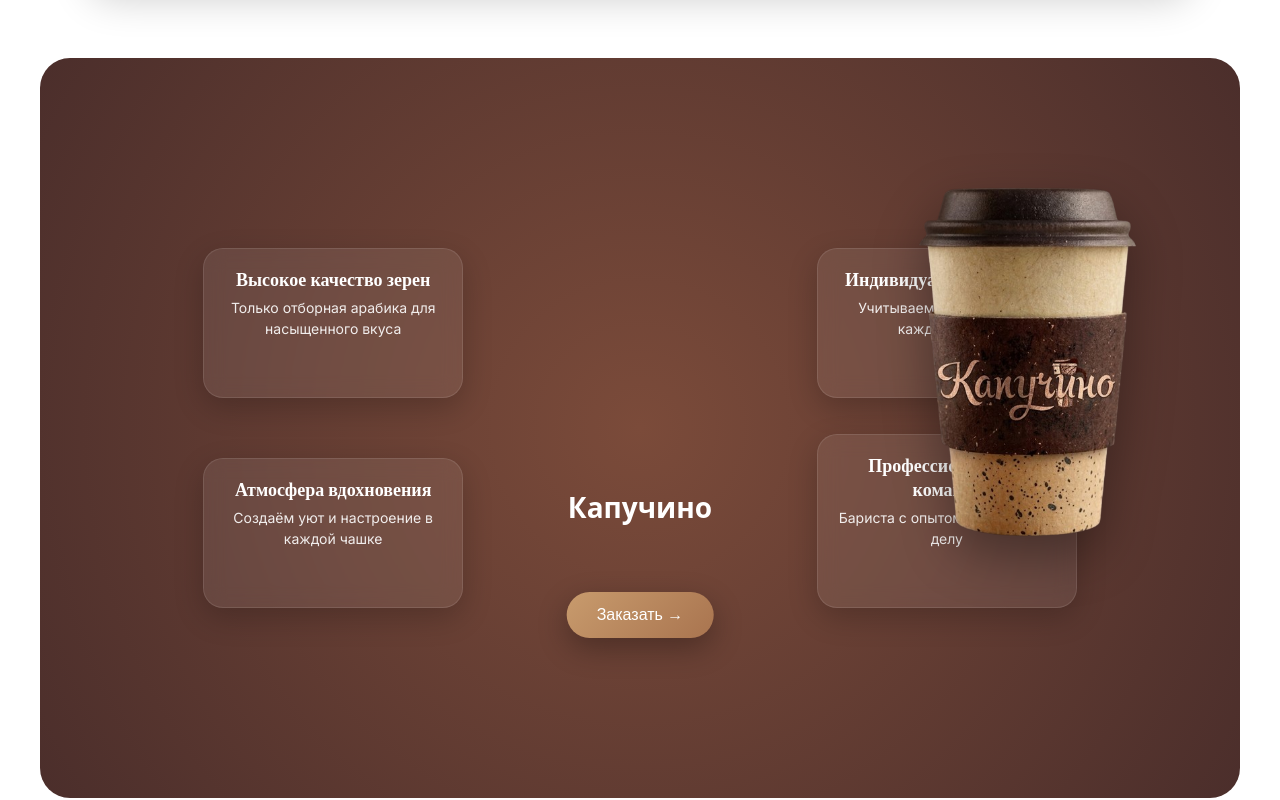
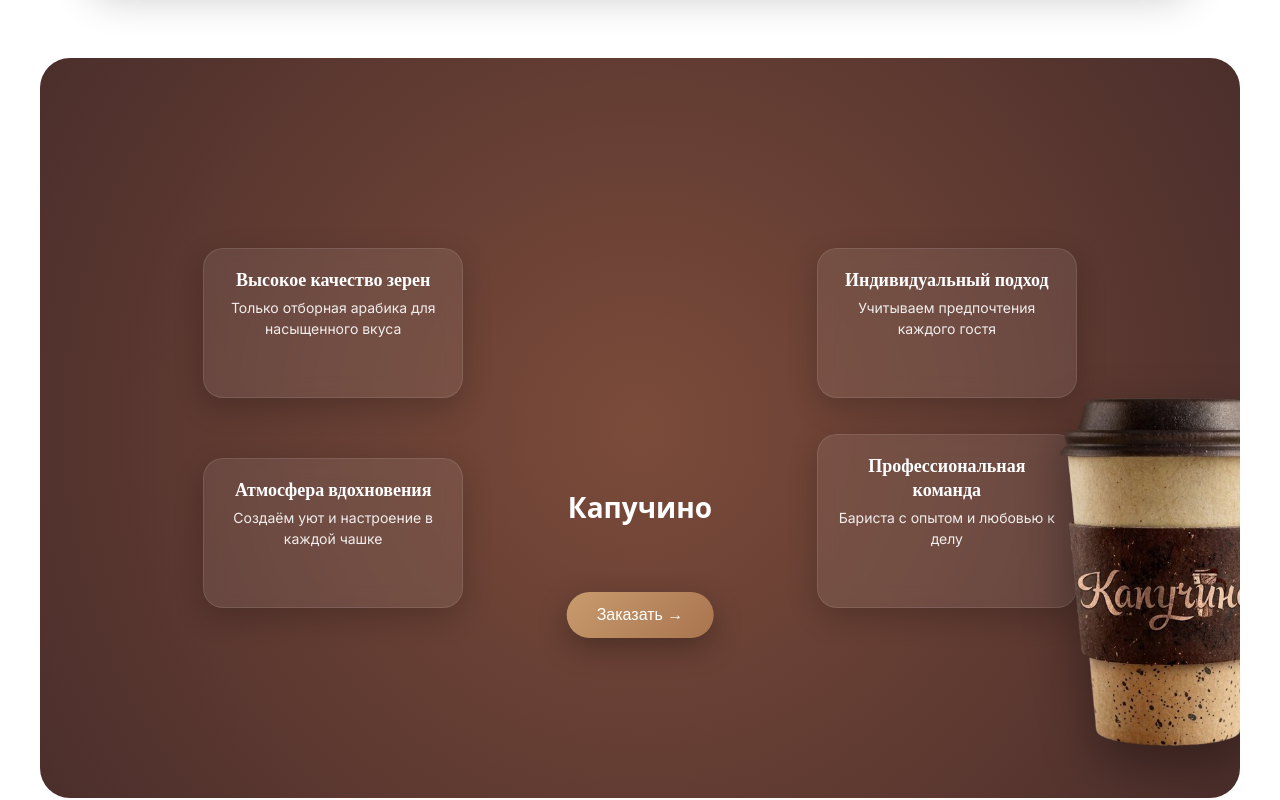
Before and after one commit to sinon2002/coffee-site-, a React (Vite) app: page / in a window 1280 px wide. Shown: the part 2360-3160 px from the top of the page. Built offline with nearby package versions, Linux system fonts and the light colour scheme.

Commit message:
Refactor TopMenu styles in TopMenu.module.css

```diff
--- a/src/components/TopMenu/TopMenu.module.css
+++ b/src/components/TopMenu/TopMenu.module.css
@@ -259,8 +259,12 @@ opacity: 1;
 /* ===== ЦЕНТР ===== */
 .center {
   position: relative;
+  display: flex;
+  flex-direction: column;
+  align-items: center; /* 🔥 центрирует */
+  justify-content: center;
+
   height: 500px;
-  text-align: center;
 }
 
 /* ===== КОФЕ ===== */
@@ -268,7 +272,7 @@ opacity: 1;
   position: relative;
   top: 32%; /* было 42 → не работало визуально */
   left: 50%;
-  transform: translate(-50%, -50%);
+  transform: translateY(-40px);
   width: 280px;
   z-index: 3;
    filter: drop-shadow(0 20px 25px rgba(0,0,0,0.35));
```
